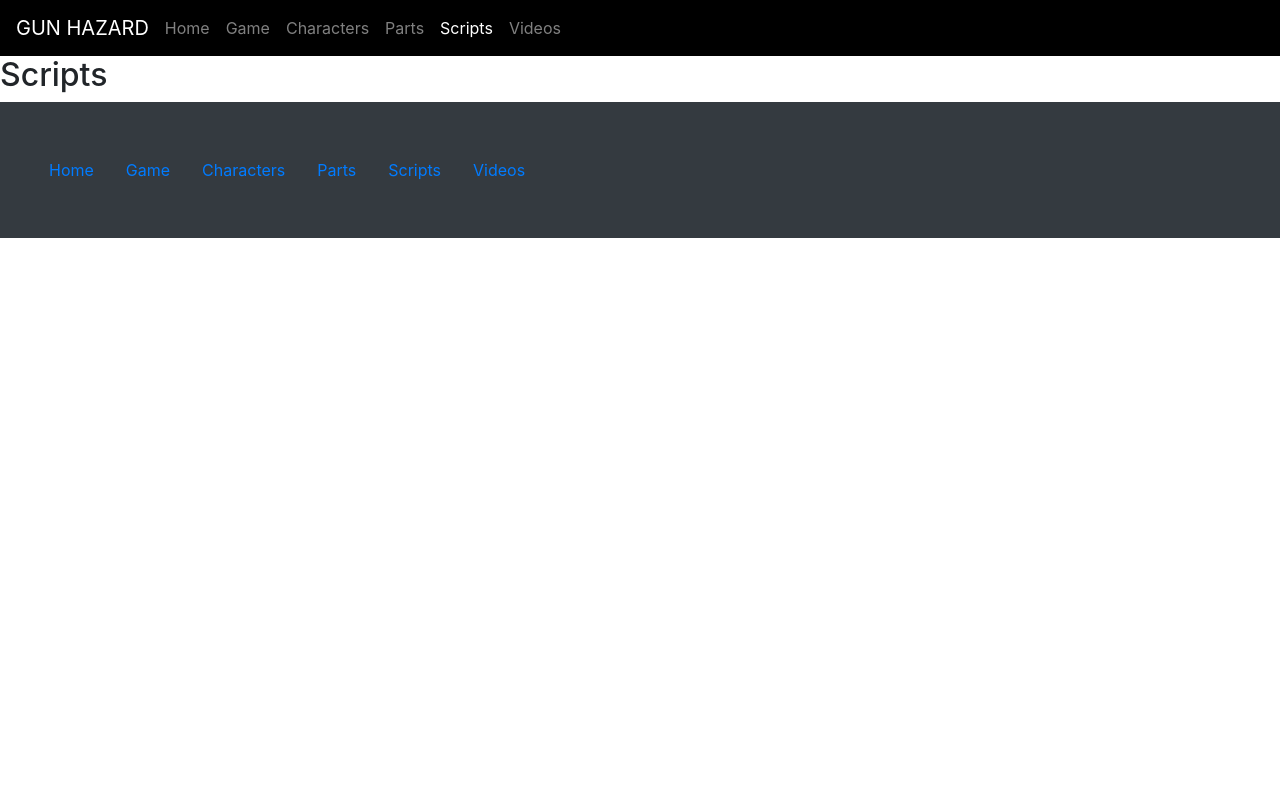
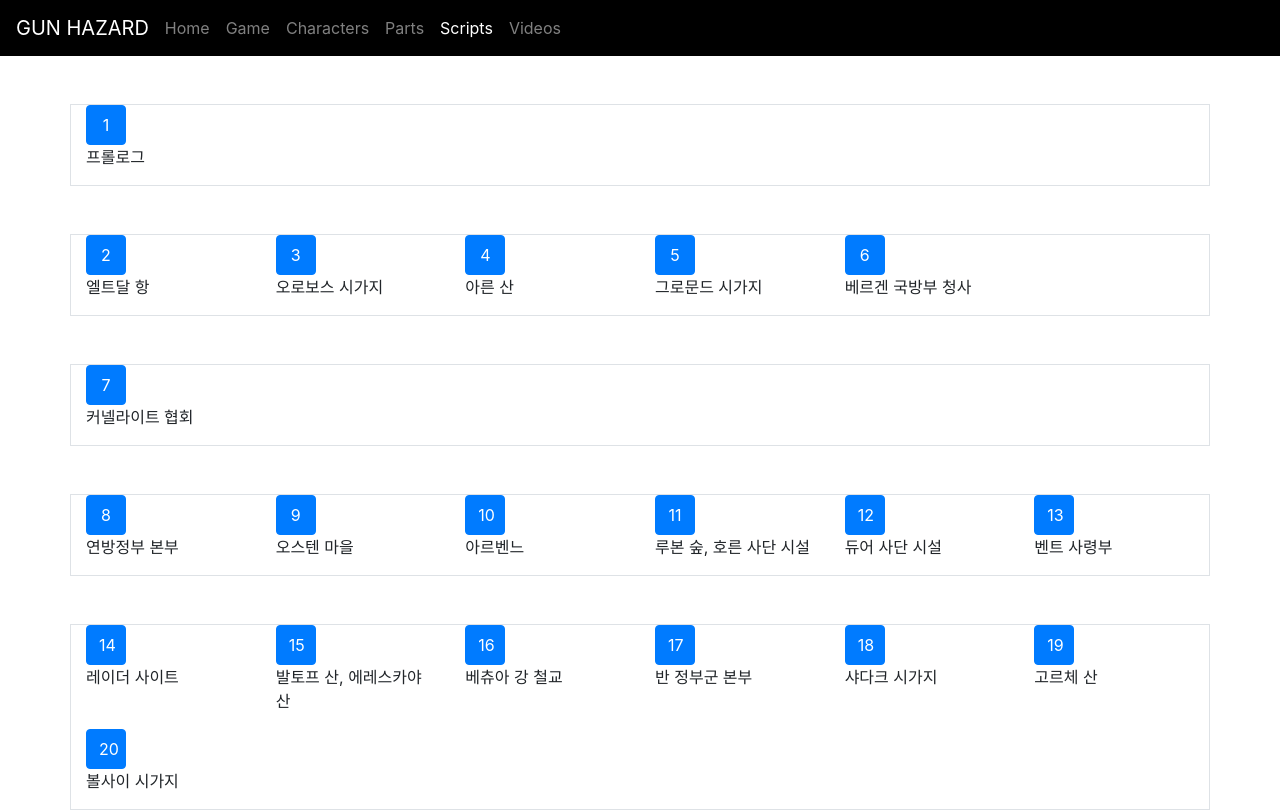
Before and after one commit to the-frontmission/front_mission-gun_hazard, a Vue app: page /scripts in a window 1280 px wide. Shown: the top 811 px of the page. Built offline with nearby package versions, Linux system fonts and the light colour scheme.

Commit message:
fixed Scripts

```diff
--- /dev/null
+++ b/src/components/scripts/ScriptRow.vue
@@ -0,0 +1,34 @@
+<template>
+  <div>
+    <div class="row border my-5" v-for="(script, index) in scripts" :key="index">
+      <div class="col-lg-2" v-for="(chapter, index) in script.chapters" :key="index">
+        <button type="button" class="btn btn-primary">
+          {{ chapter.sequence }}
+        </button>
+        <p>{{ chapter.chapter }}</p>
+      </div>
+    </div>
+  </div>
+</template>
+
+<script>
+export default {
+  name: 'ScriptRow',
+  props: {
+    scripts: {
+      type: Array,
+      required: true,
+    },
+  },
+}
+</script>
+
+<style scoped>
+.btn-primary {
+  color: #fff;
+  background-color: #007bff;
+  border-color: #007bff;
+  height: 2.5rem;
+  width: 2.5rem;
+}
+</style>
--- a/src/views/ScriptsView.vue
+++ b/src/views/ScriptsView.vue
@@ -1,12 +1,31 @@
 <template>
-  <div>
-    <h2>Scripts</h2>
+  <div class="container">
+    <ScriptRow :scripts="scripts"/>
   </div>
 </template>
 
 <script>
+import { mapState, mapActions } from 'vuex'
+import ScriptRow from '@/components/scripts/ScriptRow.vue'
+
 export default {
   name: 'ScriptsView',
+  components: {
+    ScriptRow,
+  },
+  computed: {
+    ...mapState('scripts', {
+      scripts: 'list',
+    }),
+  },
+  methods: {
+    ...mapActions('scripts', {
+      fetch: 'getScripts',
+    }),
+  },
+  mounted() {
+    this.fetch()
+  },
 }
 </script>
 
```
